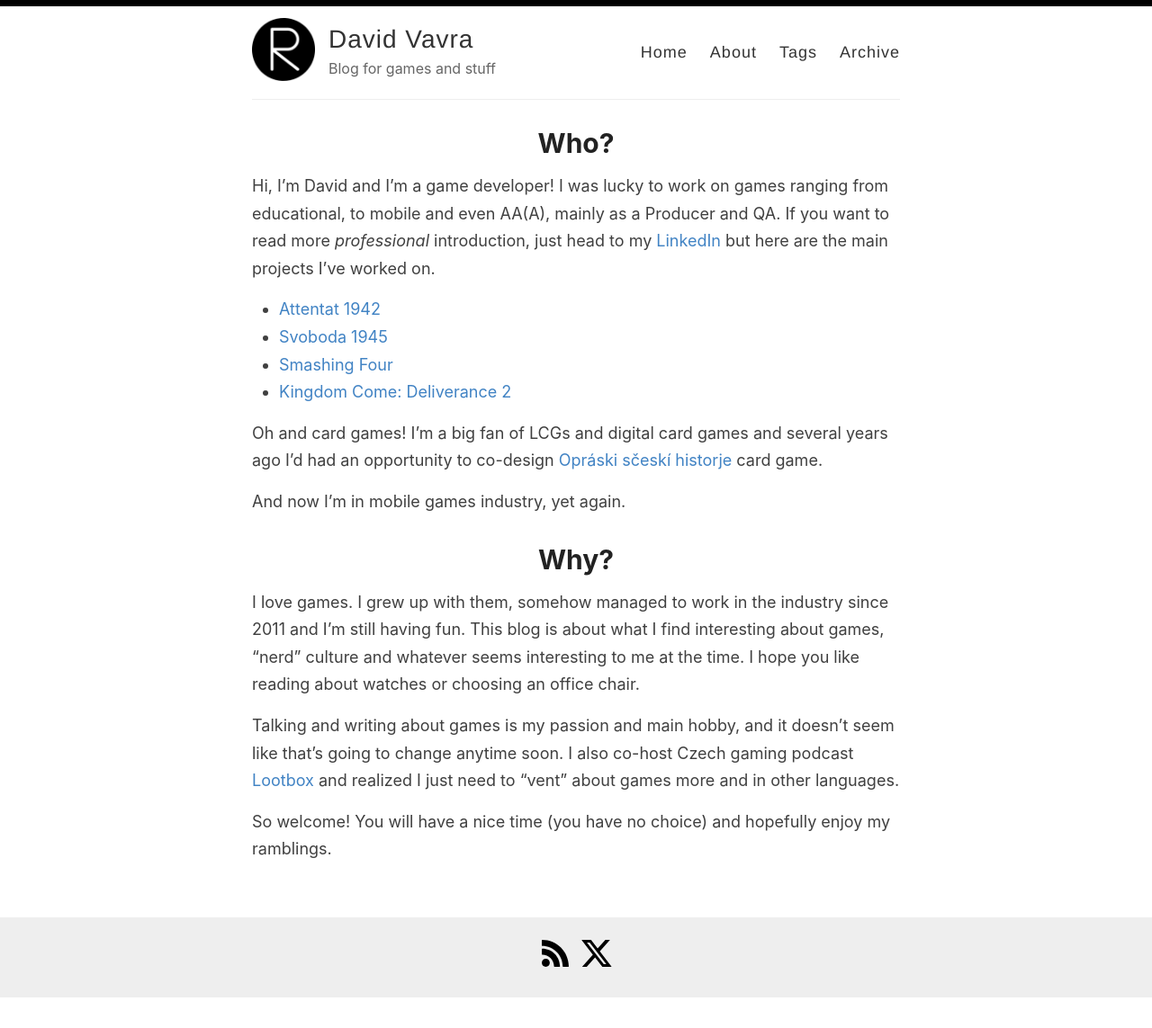
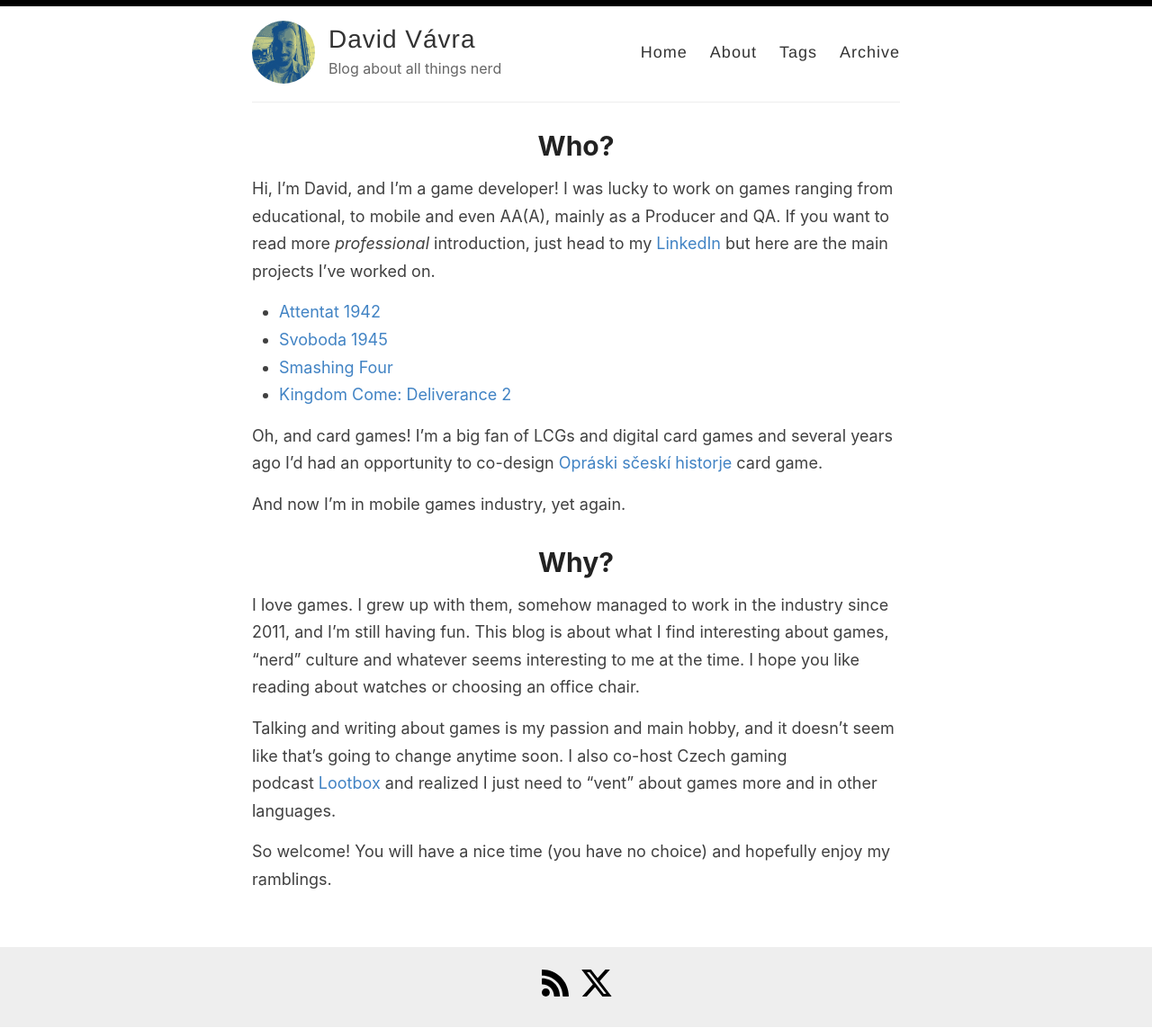
Before and after one commit to Than3s/than3s.github.io, a Jekyll site: the page built from _pages/about.md, in a window 1280 px wide. Shown: the whole page at 90% size. Built offline with Jekyll 4.4.1, drawn with Linux system fonts in a browser that asks for light colours; before the commit the page ends 1109 px from its top, so only the background shows below that.

Commit message:
profile image, title change

```diff
--- a/_config.yml
+++ b/_config.yml
@@ -3,20 +3,18 @@
 #
 
 # Name of your site (displayed in the header)
-name: David Vavra
+name: David Vávra
 
 # Name of the author
 author: David Vávra
 
 # Short bio or description (displayed in the header)
-description: Blog for games and stuff
+description: Blog about all things nerd
 
 # URL of your avatar or profile pic (you could use your GitHub profile pic)
-avatar: /images/reverie.png
+avatar: /images/dither_it_profilovka.png
 
-#
 # Flags below are optional
-#
 
 # Includes an icon in the footer for each username you enter
 footer-links:
--- a/_layouts/default.html
+++ b/_layouts/default.html
@@ -1,7 +1,7 @@
 <!DOCTYPE html>
 <html>
   <head>
-    <title>{% if page.title %}{{ page.title }} – {% endif %}{{ site.name }} – {{ site.description }}</title>
+    <title>{% if page.title %}{{ page.title }} – {% endif %}{{ site.name }}</title>
     {% seo title=false %}
     {% include meta.html %}
 
--- a/_pages/about.md
+++ b/_pages/about.md
@@ -4,21 +4,22 @@
 permalink: /about/
 ---
 # Who?
-Hi, I'm David and I'm a game developer! I was lucky to work on games ranging from educational, to mobile and even AA(A), mainly as a Producer and QA. If you want to read more *professional* introduction, just head to my [LinkedIn](https://www.linkedin.com/in/david-v%C3%A1vra-b6b811a5/) but here are the main projects I've worked on.
+
+Hi, I’m David, and I’m a game developer! I was lucky to work on games ranging from educational, to mobile and even AA(A), mainly as a Producer and QA. If you want to read more _professional_ introduction, just head to my [LinkedIn](https://www.linkedin.com/in/david-v%C3%A1vra-b6b811a5/) but here are the main projects I’ve worked on.
 
 - [Attentat 1942](https://attentat1942.com/)
 - [Svoboda 1945](https://svoboda1945.com/cs/)
 - [Smashing Four](https://smashingfour.com/)
 - [Kingdom Come: Deliverance 2](https://store.steampowered.com/app/1771300/Kingdom_Come_Deliverance_II/)
 
-Oh and card games! I'm a big fan of LCGs and digital card games and several years ago I'd had an opportunity to co-design [Opráski sčeskí historje](https://www.opraski.cz/o-kartach) card game.
+Oh, and card games! I’m a big fan of LCGs and digital card games and several years ago I’d had an opportunity to co-design [Opráski sčeskí historje](https://www.opraski.cz/o-kartach) card game.
 
-And now I'm in mobile games industry, yet again.
+And now I’m in mobile games industry, yet again.
 
 # Why?
 
-I love games. I grew up with them, somehow managed to work in the industry since 2011 and I'm still having fun. This blog is about what I find interesting about games, "nerd" culture and whatever seems interesting to me at the time. I hope you like reading about watches or choosing an office chair.
+I love games. I grew up with them, somehow managed to work in the industry since 2011, and I’m still having fun. This blog is about what I find interesting about games, “nerd” culture and whatever seems interesting to me at the time. I hope you like reading about watches or choosing an office chair.
 
-Talking and writing about games is my passion and main hobby, and it doesn't seem like that's going to change anytime soon. I also co-host Czech gaming podcast [Lootbox](https://podcasters.spotify.com/pod/show/lootbox) and realized I just need to "vent" about games more and in other languages.
+Talking and writing about games is my passion and main hobby, and it doesn’t seem like that’s going to change anytime soon. I also co-host Czech gaming podcast [Lootbox](https://podcasters.spotify.com/pod/show/lootbox) and realized I just need to “vent” about games more and in other languages.
 
 So welcome! You will have a nice time (you have no choice) and hopefully enjoy my ramblings.
--- a/assets/style.scss
+++ b/assets/style.scss
@@ -282,6 +282,7 @@
   width: 70px;
   height: 70px;
   margin-right: 15px;
+  margin-top: 3px;
 
   @include mobile {
     float: none;
@@ -290,7 +291,7 @@
   }
 
   img {
-    border-radius: 5px;
+    border-radius: 40px;
     width: 70px;
     height: 70px;
     object-fit: cover;
```
Also changed, not shown: images/dither_it_profilovka.png (added), images/reverie.png (deleted).
